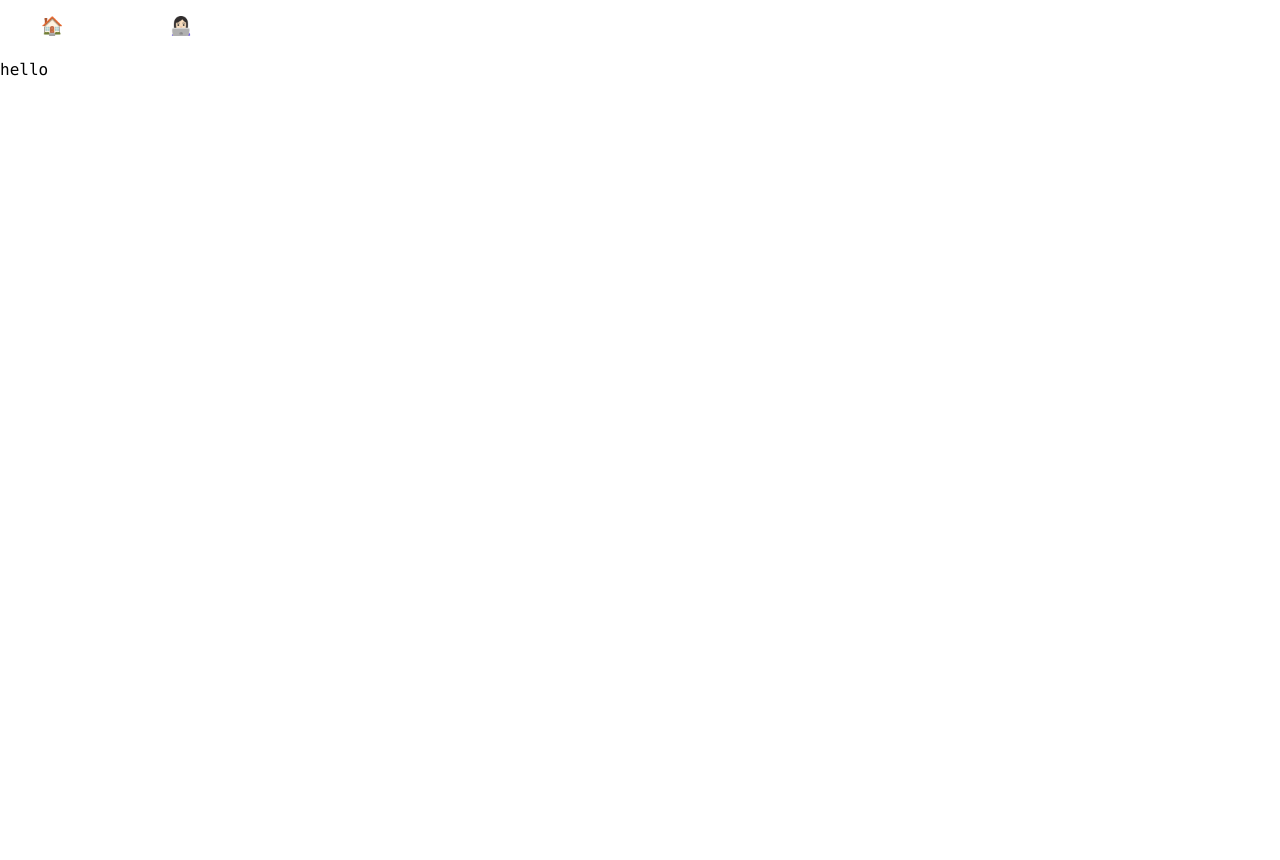
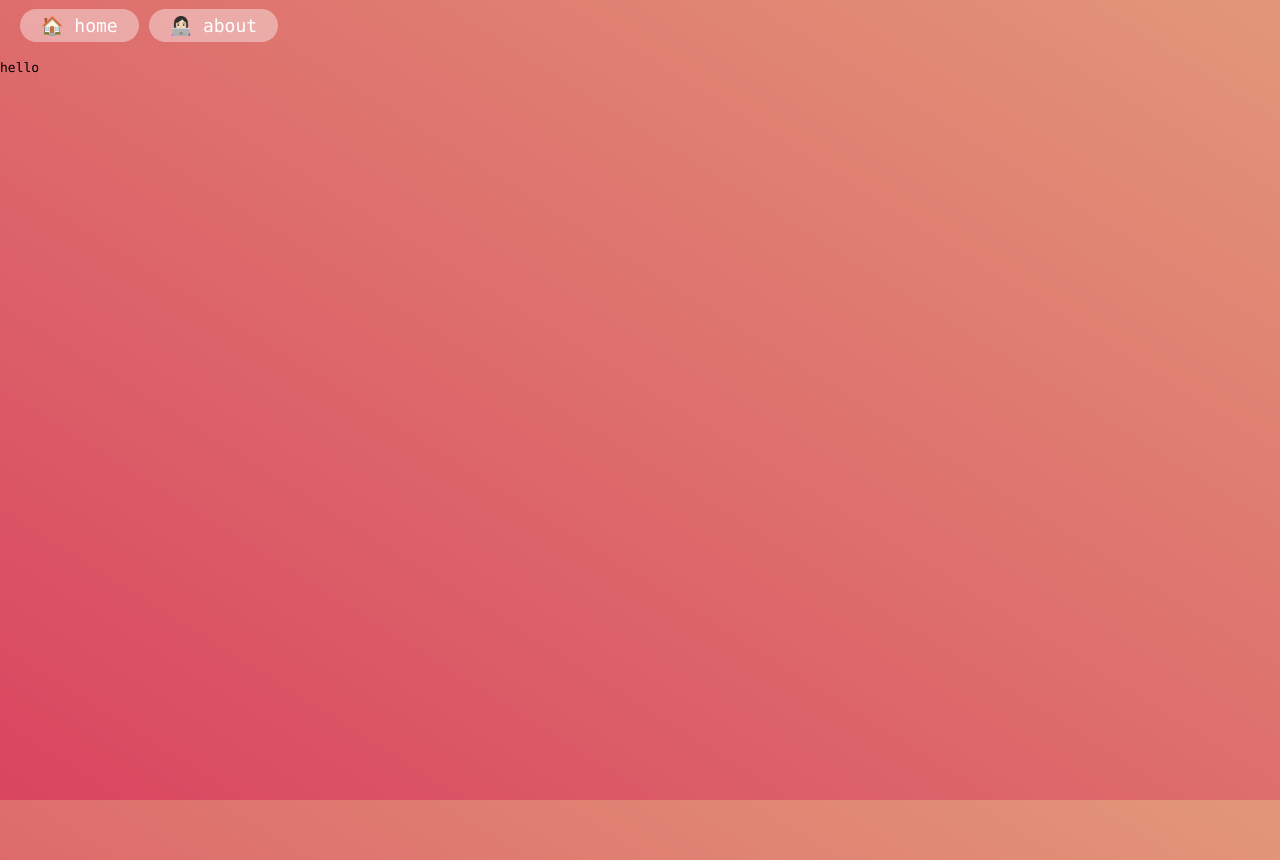
Before and after one commit to tsangela/uni-confessions, a React (Create React App) app: page / in a window 1280 px wide. Before the commit the page ends 800 px from the top, so only its background shows below. Built offline with nearby package versions, Linux system fonts and the light colour scheme.

Commit message:
move files maybe for the better or maybe for the worse

```diff
--- a/src/App.js
+++ b/src/App.js
@@ -3,15 +3,15 @@ import {Route} from "react-router";
 import {BrowserRouter as Router} from "react-router-dom";
 import './style/main.css';
 import { paths } from './utils/constants';
-import NavBar from './components/nav-bar';
-import Home from './components/home';
-import About from './components/about';
+import NavBar from './components/navigation/bar/index';
+import Home from './components/home/index';
+import About from './components/about/index';
 
 function App() {
   return (
     <Router>
       <NavBar />
-      <div>hello</div>
+      <div style={{height: 800}}>hello</div>
       <Route exact path={process.env.PUBLIC_URL + paths.HOME} component={Home} />
       <Route exact path={process.env.PUBLIC_URL + paths.ABOUT} component={About} />
     </Router>
--- /dev/null
+++ b/src/components/about/index.js
@@ -0,0 +1,14 @@
+import React from 'react';
+import './style.css'
+
+class About extends React.Component {
+  render() {
+    return (
+      <div>
+        about
+      </div>
+    );
+  }
+}
+
+export default About;
--- a/src/style/about.css
+++ b/src/components/about/style.css
@@ -1,5 +1,5 @@
 body {
-    background: linear-gradient(to right bottom, #94A89A, #EED2CC) no-repeat fixed;
+    /* background: linear-gradient(to right bottom, #94A89A, #EED2CC) no-repeat fixed; */
     font-family: "Lucida Console", Monaco, monospace;
     font-size: small;
     margin: 0;
--- a/src/components/home.js
+++ /dev/null
@@ -1,13 +0,0 @@
-import React from 'react';
-
-class Home extends React.Component {
-  render() {
-    return (
-      <div>
-        home
-      </div>
-    );
-  }
-}
-
-export default Home;
--- a/src/components/about.js
+++ b/src/components/home/index.js
@@ -1,13 +1,14 @@
 import React from 'react';
+import './form.css'
 
-class About extends React.Component {
+class Home extends React.Component {
   render() {
     return (
       <div>
-        about
+        home
       </div>
     );
   }
 }
 
-export default About;
+export default Home;
--- a/src/components/nav-bar.js
+++ b/src/components/navigation/bar/index.js
@@ -1,6 +1,6 @@
 import React from 'react';
-import NavButton from './nav-button';
-import { paths } from '../utils/constants';
+import NavButton from '../button/index';
+import { paths } from '../../../utils/constants';
 
 class NavBar extends React.Component {
   render() {
--- a/src/components/nav-button.js
+++ b/src/components/navigation/button/index.js
@@ -1,5 +1,5 @@
 import React from 'react';
-import { getName } from '../utils/index';
+import { getName } from '../../../utils/index';
 import { NavLink } from "react-router-dom";
 
 class NavButton extends React.Component {
```
Also changed, not shown: src/components/home/form.css (renamed from src/style/form.css).
